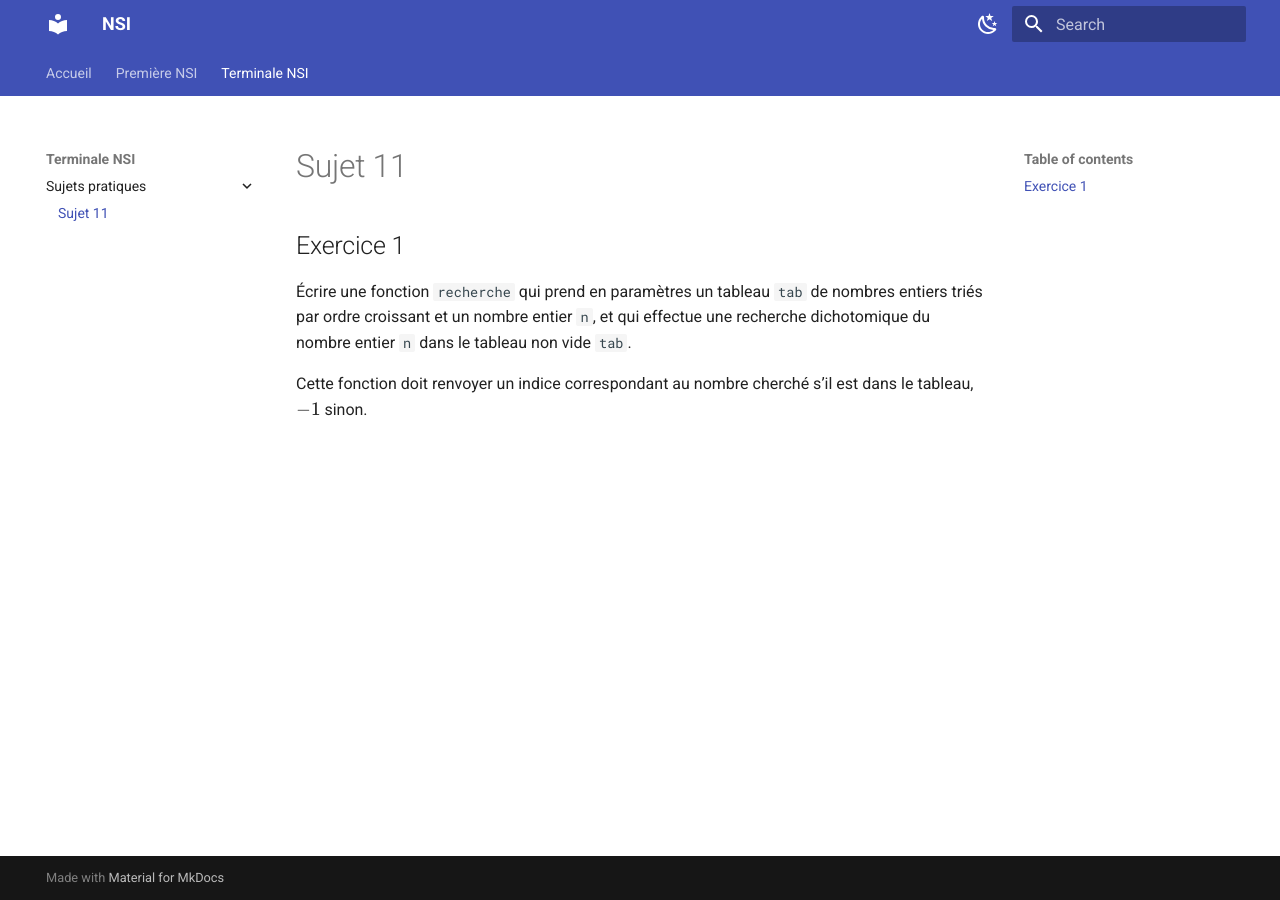
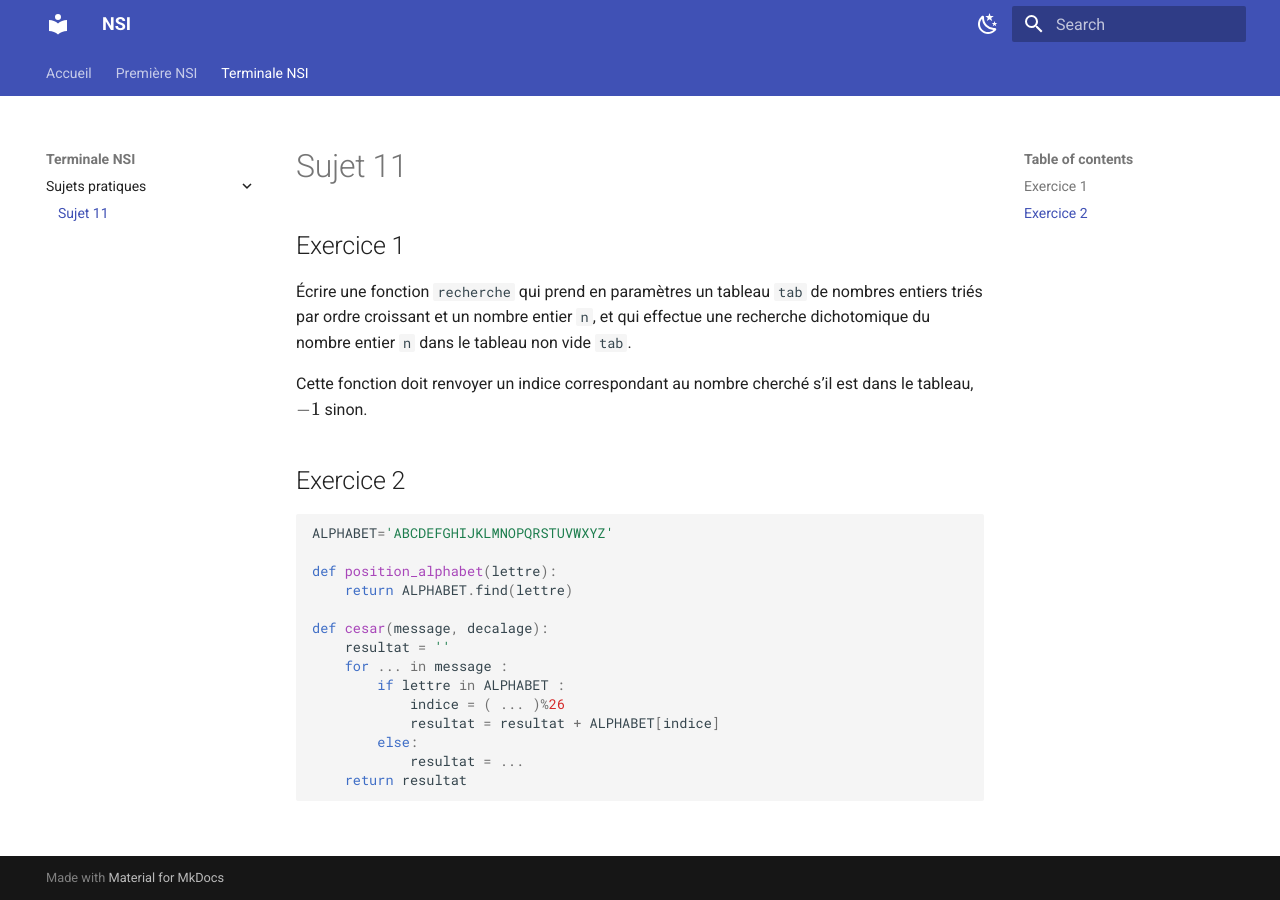
Before and after one commit to infocornouaille/nsi-cornouaille, an MkDocs documentation site: the page built from docs/terminales/sujets_pratiques/sujet11.md, in a window 1280 px wide. Built offline with MkDocs 1.6.1 and Material for MkDocs 9.7.7, drawn with Linux system fonts in a browser that asks for light colours.

Commit message:
Update sujet11.md

````diff
--- a/docs/terminales/sujets_pratiques/sujet11.md
+++ b/docs/terminales/sujets_pratiques/sujet11.md
@@ -6,3 +6,23 @@
 Écrire une fonction `recherche` qui prend en paramètres un tableau `tab` de nombres entiers triés par ordre croissant et un nombre entier `n`, et qui effectue une recherche dichotomique du nombre entier `n` dans le tableau non vide `tab`.
 
 Cette fonction doit renvoyer un indice correspondant au nombre cherché s’il est dans le tableau, $-1$ sinon.
+
+
+## Exercice 2
+
+```python
+ALPHABET='ABCDEFGHIJKLMNOPQRSTUVWXYZ'
+
+def position_alphabet(lettre):
+    return ALPHABET.find(lettre)
+
+def cesar(message, decalage):
+    resultat = ''
+    for ... in message :
+        if lettre in ALPHABET :
+            indice = ( ... )%26
+            resultat = resultat + ALPHABET[indice]
+        else:
+            resultat = ...
+    return resultat
+```
````
